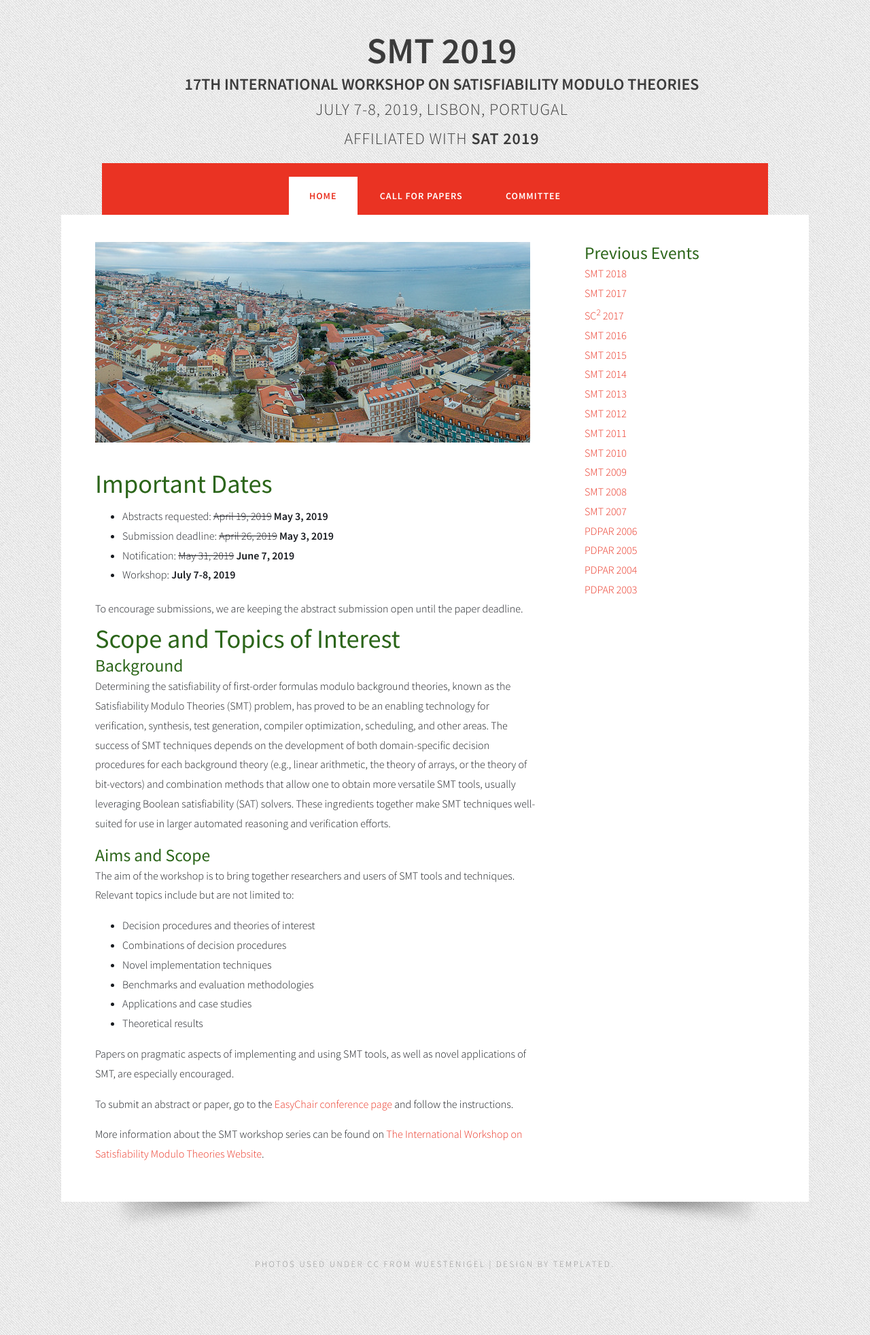
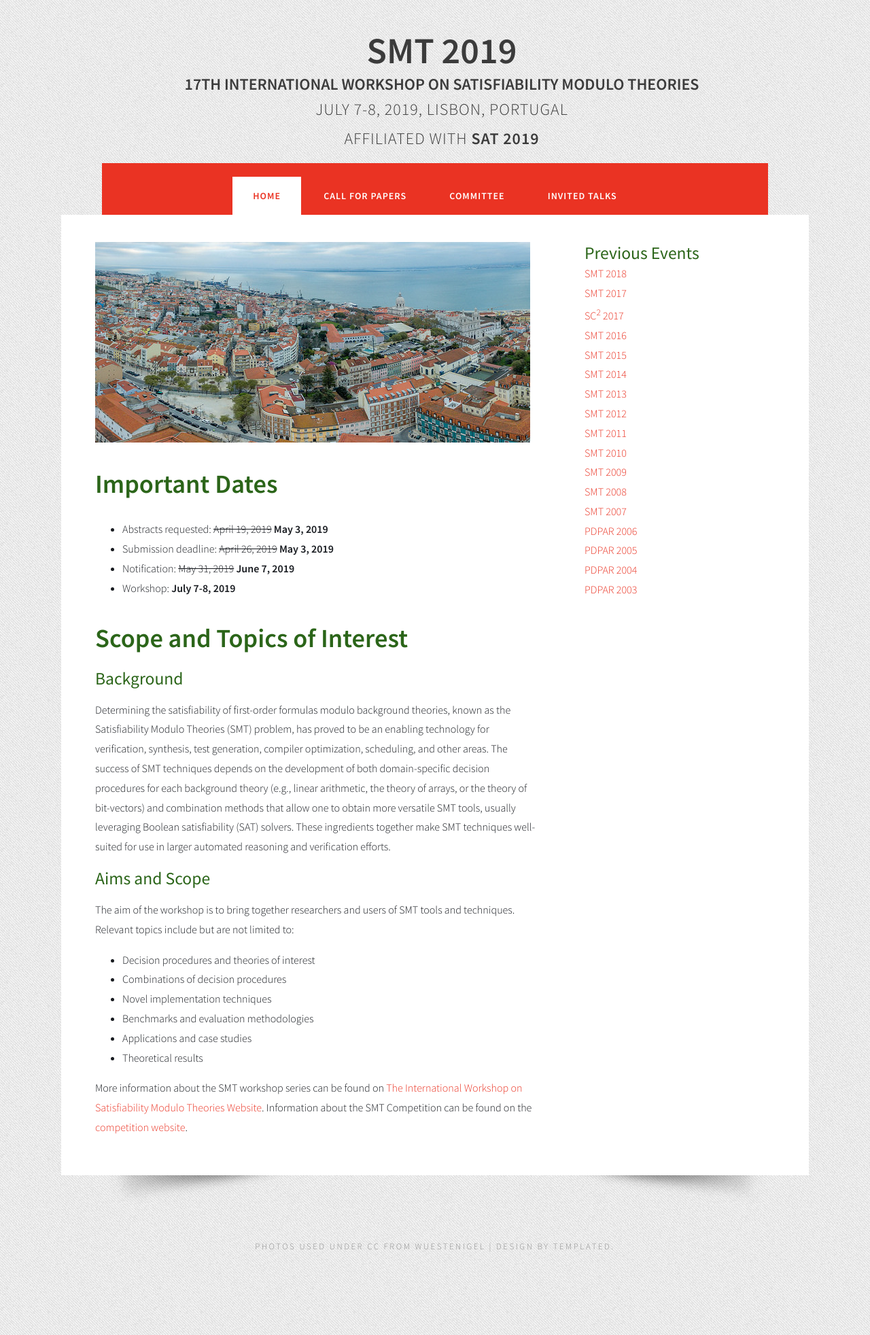
Before and after one commit to smt2019/smt2019.github.io, a Jekyll site: the page built from index.html, in a window 1280 px wide. Shown: the whole page at 68% size. Built offline with Jekyll 4.4.1, drawn with Linux system fonts in a browser that asks for light colours.

Commit message:
Add invited speakers; update main page.

```diff
--- a/_layouts/layout.html
+++ b/_layouts/layout.html
@@ -38,6 +38,7 @@
     <li{%if page.url == '/'%} class="current_page_item"{%endif%}><a href="index.html">Home</a></li>
     <li{%if page.url == '/cfp.html'%} class="current_page_item"{%endif%}><a href="cfp.html">Call for Papers</a></li>
     <li{%if page.url == '/committee.html'%} class="current_page_item"{%endif%}><a href="committee.html">Committee</a></li>
+    <li{%if page.url == '/invited.html'%} class="current_page_item"{%endif%}><a href="invited.html">Invited Talks</a></li>
     <!-- <li><a href="./program.shtml">Program</a></li> -->
     <!-- <li><a href="./registration.shtml">Registration</a></li> -->
   </ul>
--- a/cfp.html
+++ b/cfp.html
@@ -2,7 +2,7 @@
 layout: layout
 ---
 
-<h2 class="title"><b>Call For Papers </b></h2>
+<h2 class="title"><b>Call For Papers</b></h2>
 
 <h3> Background</h3>
 
--- a/index.html
+++ b/index.html
@@ -13,10 +13,7 @@
     <li>Workshop: <b>July 7-8, 2019</b> </li>
   </ul>
 </div>
-To encourage submissions, we are keeping the abstract submission open until the
-paper deadline.
 </div>
-
 
 <h2>Scope and Topics of Interest</h2>
 
@@ -49,17 +46,10 @@
 <li> Theoretical results</li>
 </ul>
 
-<p>Papers on pragmatic aspects of implementing and using SMT tools, as
-well as novel applications of SMT, are especially encouraged.</p>
-
-<p>
-  To submit an abstract or paper, go to the
-  <a href="http://www.easychair.org/conferences/?conf=smt2019">EasyChair
-    conference page</a> and follow the instructions.
-</p>
-
 <p>
   More information about the SMT workshop series can be found
   on <a href="http://smt-workshop.cs.uiowa.edu/">The International
   Workshop on Satisfiability Modulo Theories Website</a>.
+  Information about the SMT Competition can be found on the
+  <a href="https://smt-comp.github.io/2019/">competition website</a>.
 </p>
--- a/style.css
+++ b/style.css
@@ -15,28 +15,38 @@
 	color: #181B20;
 }
 
-h1, h2, h3 {
+h1, h2, h3, h4 {
     margin: 0;
+    margin-block-start: 0;
+    margin-block-end: 0;
     padding: 0;
-	font-weight: normal;
     color: #2B6519;
 }
 
 h1 {
     font-size: 2em;
+    font-weight: normal;
 }
 
 h2 {
     font-size: 2.4em;
+    margin-bottom: 0.5em;
+    font-weight: bold;
 }
 
 h3 {
     font-size: 1.6em;
+    font-weight: normal;
 }
 
 p, ul, ol {
 	margin-top: 0;
 	line-height: 180%;
+}
+
+p {
+    margin-block-start: 1em;
+    margin-block-end: 1em;
 }
 
 a {
```
Also changed, not shown: invited.html (added, +49 -0 lines). Lines whose indentation alone changed are shown as unchanged.
